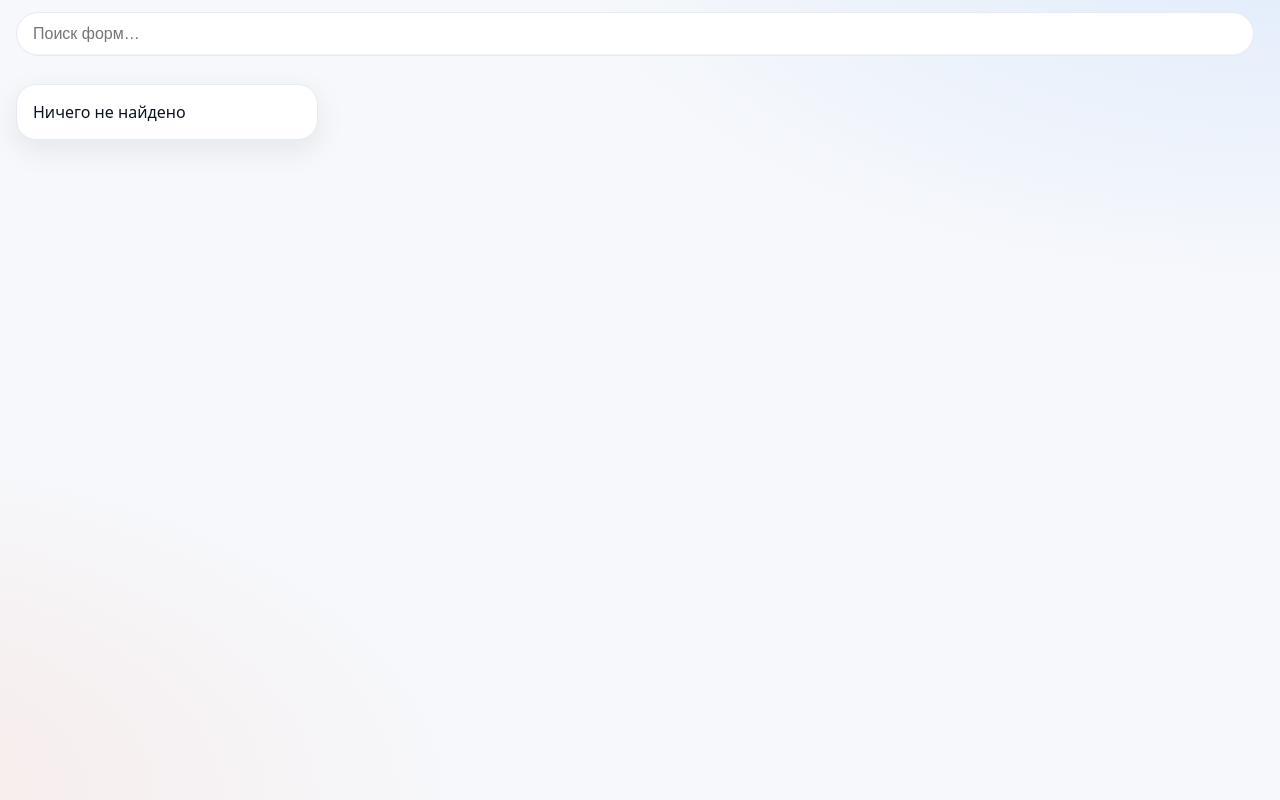
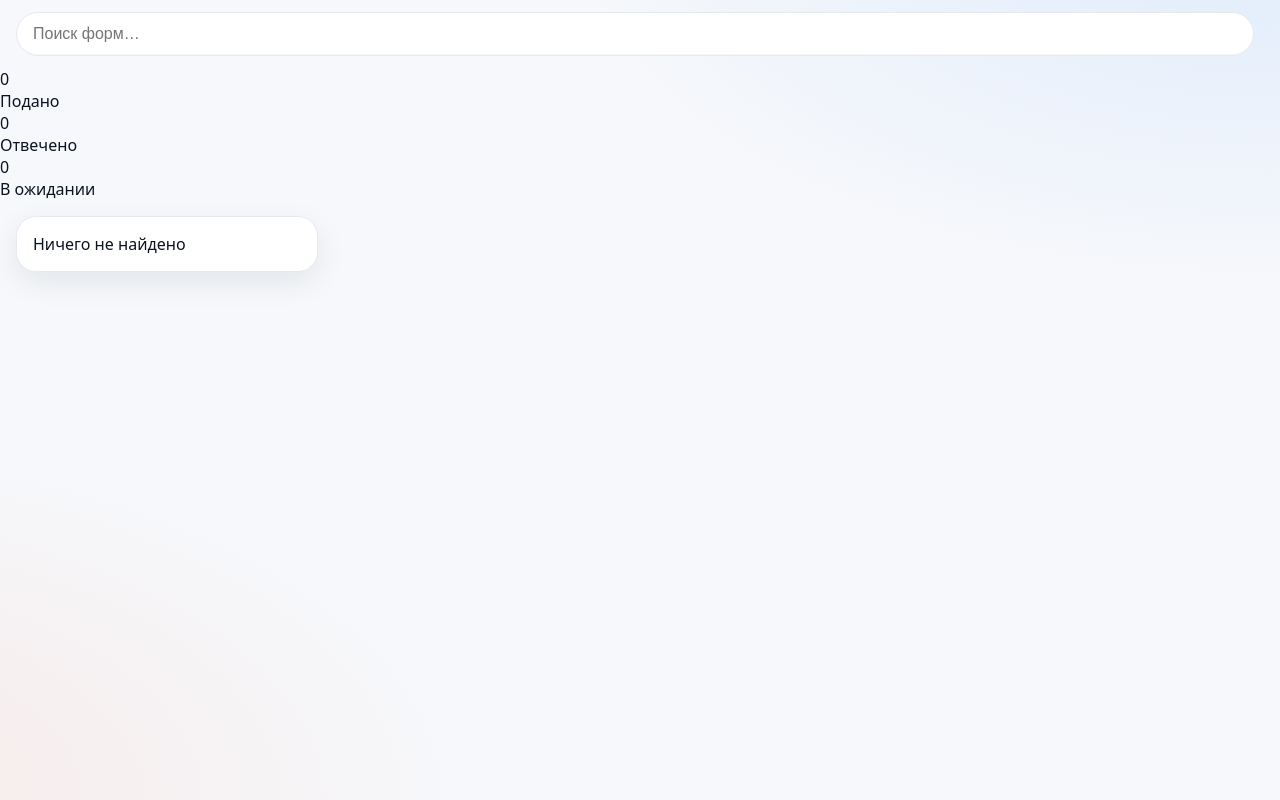
Before and after one commit to Denik23/TG_MINI_APP, a plain HTML site: page index.html in a window 1280 px wide. Drawn offline with Linux system fonts and the light colour scheme; no server answers.

Commit message:
Update index.html

```diff
--- a/index.html
+++ b/index.html
@@ -13,6 +13,22 @@
   <section class="toolbar">
     <input id="searchInput" class="search" type="search" placeholder="Поиск форм…" enterkeyhint="search" />
     <!-- второго столбца может не быть — сетка на 1fr auto ок -->
+  </section>
+
+   <!-- Статистика  -->
+  <section id="stats" class="stats" aria-live="polite">
+    <div class="stat-card">
+      <div class="stat-number" id="statSubmitted">0</div>
+      <div class="stat-label">Подано</div>
+    </div>
+    <div class="stat-card">
+      <div class="stat-number" id="statProcessed">0</div>
+      <div class="stat-label">Отвечено</div>
+    </div>
+    <div class="stat-card">
+      <div class="stat-number" id="statPending">0</div>
+      <div class="stat-label">В ожидании</div>
+    </div>
   </section>
 
   <!-- Список форм -->
```
